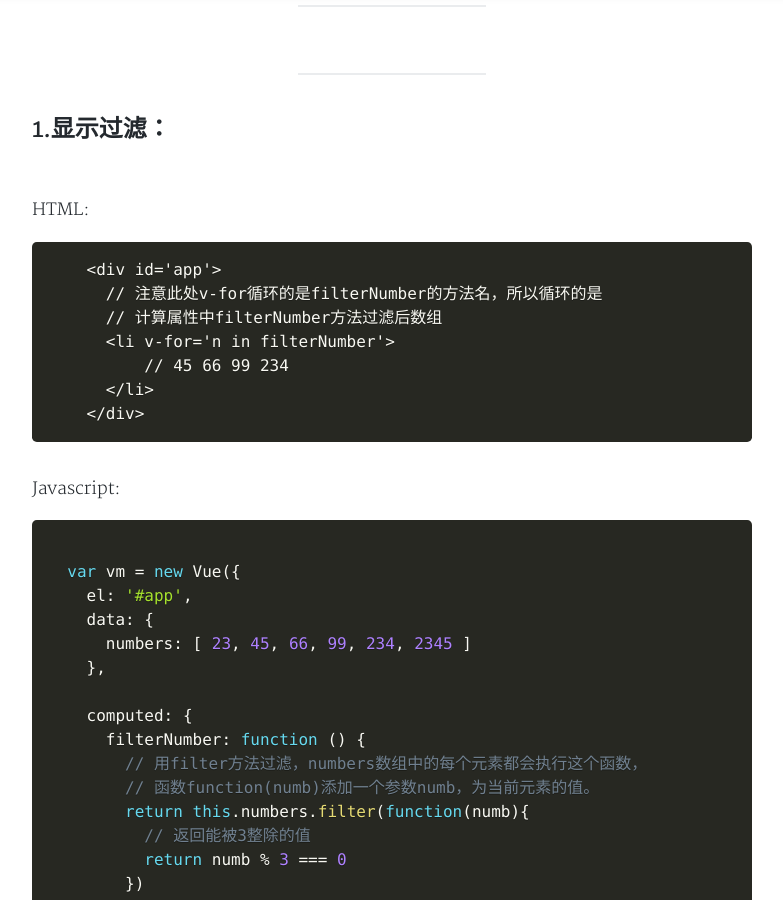
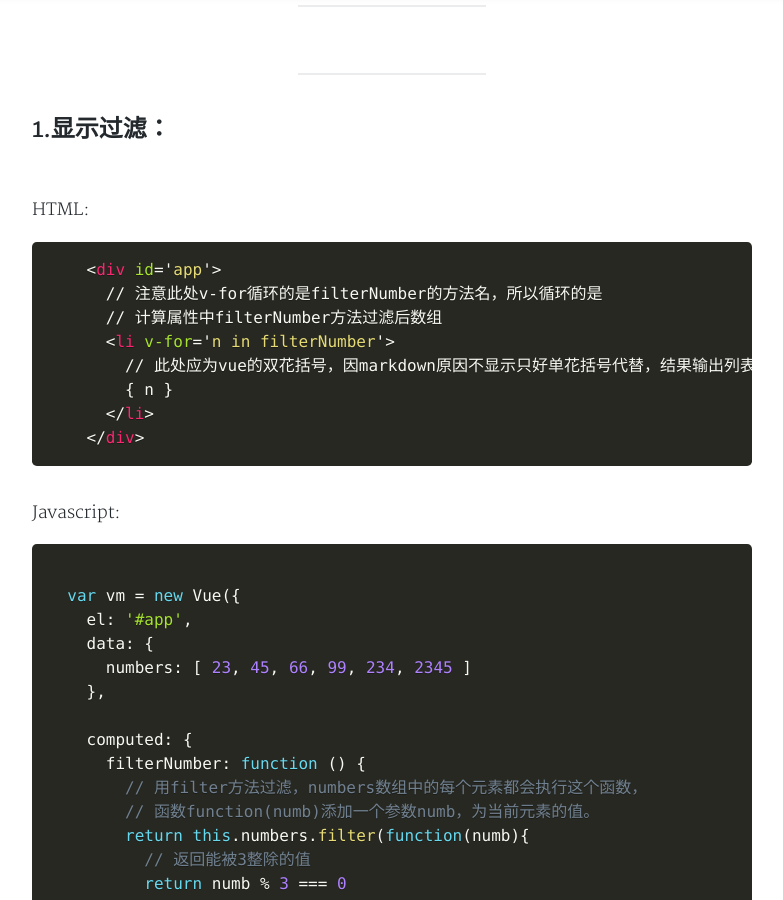
Before and after one commit to yangliangwu/old-blog, a Jekyll site: the page built from _posts/2018-06-24-Vue.js显示过滤、排序结果.md, in a window 1280 px wide and 900 px high, scrolled down 495 px. Shown: the whole window, without its empty margins (248-1031 px from the left). Built offline with Jekyll 4.4.1, drawn with Linux system fonts in a browser that asks for light colours; nearby versions of some CDN libraries; a style sheet for code colours, icons or effects is not loaded.

Commit message:
Update 2018-06-24-Vue.js显示过滤、排序结果.md

````diff
--- a/_posts/2018-06-24-Vue.js显示过滤、排序结果.md
+++ b/_posts/2018-06-24-Vue.js显示过滤、排序结果.md
@@ -14,12 +14,13 @@ published: true
 <p style='margin-bottom:50px'></p>
 
 HTML:
-```vue
+```html
     <div id='app'>
       // 注意此处v-for循环的是filterNumber的方法名，所以循环的是
       // 计算属性中filterNumber方法过滤后数组
       <li v-for='n in filterNumber'>
-        {{ n }}  // 45 66 99 234
+        // 此处应为vue的双花括号，因markdown原因不显示只好单花括号代替，结果输出列表 45 66 99 234
+        { n }
       </li>
     </div>
 ```
````
